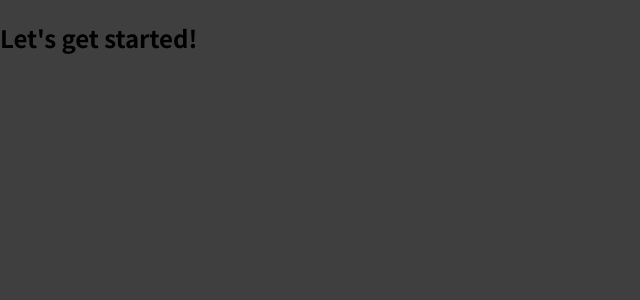
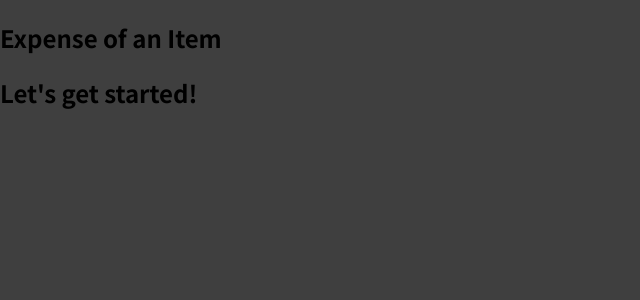
Before and after one commit to calvingomes/React-Udemy, a JavaScript app in the folder React-Basics/my-app/: page / in a window 1280 px wide. Shown: the top 300 px of the page, without its empty margins (0-640 px from the left). Built offline with nearby package versions, Linux system fonts and the light colour scheme.

Commit message:
Built custom component

```diff
--- a/React-Basics/my-app/src/App.js
+++ b/React-Basics/my-app/src/App.js
@@ -1,6 +1,9 @@
+import ExpenseItem from "./Components/ExpenseItem";
+
 function App() {
   return (
     <div>
+      <ExpenseItem />
       <h2>Let's get started!</h2>
     </div>
   );
--- /dev/null
+++ b/React-Basics/my-app/src/Components/ExpenseItem.js
@@ -0,0 +1,7 @@
+const ExpenseItem = () => {
+    return (
+        <h2>Expense of an Item</h2>
+    )
+}
+
+export default ExpenseItem;
```
